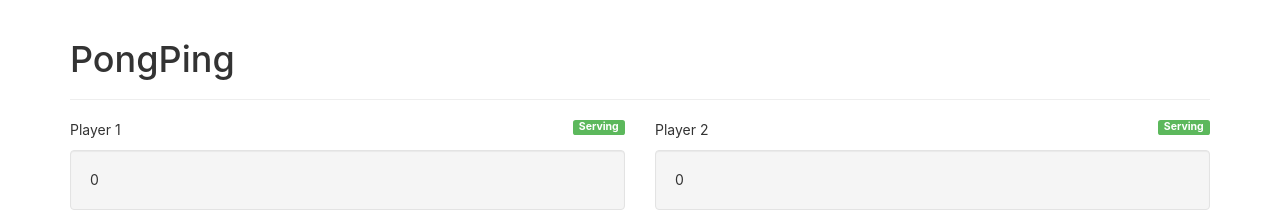
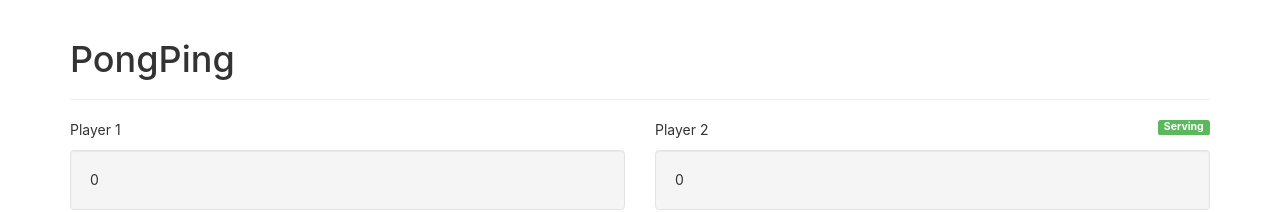
Before and after one commit to h2obuffalo/ReduxScoring, a React (Create React App) app: page / in a window 1280 px wide. Shown: the top 212 px of the page. Built offline with nearby package versions, Linux system fonts and the light colour scheme.

Commit message:
server flag change not change working

```diff
--- a/src/App.jsx
+++ b/src/App.jsx
@@ -1,8 +1,7 @@
-import React, { Component } from 'react';
-import logo from './logo.svg';
+import React from 'react';
 import './App.css';
 
-const App = ({handlePlayer1, handlePlayer2, player1Score, player2Score, handleReset}) => (
+const App = ({handlePlayer1, handlePlayer2, player1Score, player2Score, handleReset, serving}) => (
     <React.Fragment>
         {/* header */}
         <header className="page-header">
@@ -12,13 +11,13 @@ const App = ({handlePlayer1, handlePlayer2, player1Score, player2Score, handleRe
         {/* scores */}
         <div className="row">
             <div className="col-xs-6">
-                <p>Player 1 <span className="pull-right label label-success" disabled="true" >Serving</span></p>
+                <p>Player 1 {(serving) ? <span className="pull-right label label-success">Serving</span> : null} </p>
                 <p className="well">{/* player 1 score */}{player1Score}</p>
                 <button className="btn btn-primary" onClick={handlePlayer1}>+</button>
             </div>
 
             <div className="col-xs-6">
-                <p>Player 2 <span className="pull-right label label-success">Serving</span></p>
+                <p>Player 2 {!(serving) ? <span className="pull-right label label-success">Serving</span> : null}</p>
                 <p className="well">{/* player 2 score */}{player2Score}</p>
                 <button className="btn btn-primary" onClick={handlePlayer2}>+</button>
             </div>
--- a/src/index.js
+++ b/src/index.js
@@ -9,12 +9,28 @@ import { createStore } from "redux";
 const initial = {
     player1: 0,
     player2: 0,
+    serving: false,
 };
+
+const score = (state, action) => {
+     if (action.player === "player1")  {
+        return{...state, player1: state.player1 + 1};
+    } else {
+        return{...state, player2: state.player2 + 1}
+    }
+}
+
+const serving = (state) => {
+     ((Math.floor((state.player1 + state.player2) /5 )) % 2)
+        return{...state, serving: !serving}
+
+}
 
 const reducer = (state, action) => {
     switch (action.type) {
-        case "player1Scores": return {...state, player1: state.player1 + 1};
-        case "player2Scores": return {...state, player2: state.player2 + 1};
+        case "score": {
+                    score(state, action);
+                    serving(state);}
         case "reset": return initial;
         default: return state;
     }
@@ -26,11 +42,6 @@ const store = createStore(
     window.__REDUX_DEVTOOLS_EXTENSION__ && window.__REDUX_DEVTOOLS_EXTENSION__(),
     );
 
-// handlePlayer1(){
-
-// }
-
-
 const render = () => {
   let state = store.getState();
 
@@ -38,9 +49,10 @@ const render = () => {
     <App
         player1Score={state.player1}
         player2Score={state.player2}
-        handlePlayer1={ () => store.dispatch({type: "player1Scores"})}
-        handlePlayer2={ () => store.dispatch({type: "player2Scores"})}
+        handlePlayer1={ () => store.dispatch({type: "score", player: "player1"})}
+        handlePlayer2={ () => store.dispatch({type: "score", player: "player2"})}
         handleReset={ () => store.dispatch({type: "reset"})}
+        serving={state.serving}
     />, document.getElementById('root'));
 
 };
```
